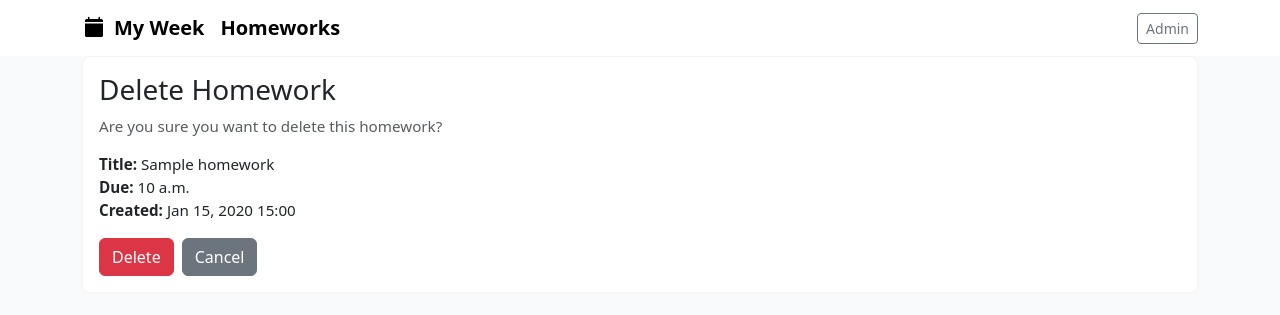
After one commit to AkmalNorqulov/LMS-M-for-olympiad-prep, a Django app: page /homeworks/1/delete/ in a window 1280 px wide. The commit adds this page. Shown: the top 315 px of the page. Run offline with Django 5.2, Linux system fonts and the light colour scheme; tables that the repository leaves empty hold one stand-in row (values such as "Sample post").

Commit message:
added homework delete

```diff
--- a/config/settings.py
+++ b/config/settings.py
@@ -107,7 +107,8 @@ AUTH_PASSWORD_VALIDATORS = [
 
 LANGUAGE_CODE = 'en-us'
 
-TIME_ZONE = 'UTC'
+# Set timezone to Uzbekistan (Tashkent)
+TIME_ZONE = 'Asia/Tashkent'
 
 USE_I18N = True
 
--- a/homeworks/models.py
+++ b/homeworks/models.py
@@ -1,9 +1,12 @@
 from django.db import models
+from django.utils import timezone
+from datetime import datetime, time
 
 class Homework(models.Model):
     title = models.CharField(max_length=200)
     description = models.TextField(blank=True)
-    due_time = models.CharField(max_length=50, blank=True)
+    due_date = models.DateField(null=True, blank=True)
+    due_time = models.TimeField(null=True, blank=True)
     created_at = models.DateTimeField(auto_now_add=True)
 
     class Meta:
@@ -11,3 +14,15 @@ class Homework(models.Model):
 
     def __str__(self):
         return self.title
+
+    def is_due_time_passed(self):
+        """Check if the due time has passed"""
+        if not self.due_date:
+            return False
+        try:
+            # Combine date and time (use midnight if time is not set)
+            due_time = self.due_time if self.due_time else time(0, 0, 0)
+            due_datetime = timezone.make_aware(datetime.combine(self.due_date, due_time))
+            return timezone.now() > due_datetime
+        except (ValueError, TypeError):
+            return False
--- /dev/null
+++ b/homeworks/templates/homeworks/homework_confirm_delete.html
@@ -0,0 +1,26 @@
+{% extends 'schedule/base.html' %}
+
+{% block content %}
+    <div class="card">
+        <div class="card-body">
+            <h3 class="card-title">Delete Homework</h3>
+            <p class="text-muted">Are you sure you want to delete this homework?</p>
+
+            <div class="mb-3">
+                <strong>Title:</strong> {{ homework.title }}<br>
+                {% if homework.due_time %}
+                    <strong>Due:</strong> {{ homework.due_time }}<br>
+                {% endif %}
+                <strong>Created:</strong> {{ homework.created_at|date:"M d, Y H:i" }}
+            </div>
+
+            <div class="d-flex gap-2">
+                <form method="post" style="display:inline;">
+                    {% csrf_token %}
+                    <button type="submit" class="btn btn-danger">Delete</button>
+                </form>
+                <a href="{% url 'homeworks:homeworks' %}" class="btn btn-secondary">Cancel</a>
+            </div>
+        </div>
+    </div>
+{% endblock %}
--- a/homeworks/urls.py
+++ b/homeworks/urls.py
@@ -1,9 +1,10 @@
 from django.urls import path
-from .views import homeworks, add_homework
+from .views import homeworks, add_homework, delete_homework
 
 app_name = 'homeworks'
 
 urlpatterns = [
     path('', homeworks, name='homeworks'),
     path('add/', add_homework, name='add_homework'),
+    path('<int:pk>/delete/', delete_homework, name='delete_homework'),
 ]
--- a/homeworks/views.py
+++ b/homeworks/views.py
@@ -1,4 +1,4 @@
-from django.shortcuts import render, redirect
+from django.shortcuts import render, redirect, get_object_or_404
 from .models import Homework
 from .forms import HomeworkForm
 
@@ -15,3 +15,10 @@ def add_homework(request):
     else:
         form = HomeworkForm()
     return render(request, 'homeworks/homework_form.html', {'form': form})
+
+def delete_homework(request, pk):
+    homework = get_object_or_404(Homework, pk=pk)
+    if request.method == 'POST':
+        homework.delete()
+        return redirect('homeworks:homeworks')
+    return render(request, 'homeworks/homework_confirm_delete.html', {'homework': homework})
```
Also changed, not shown: homeworks/forms.py (+5 -4 lines), homeworks/templates/homeworks/homework_form.html (+9 -3 lines), homeworks/templates/homeworks/homework_list.html (+12 -2 lines), db.sqlite3, homeworks/migrations/0002_homework_due_date_alter_homework_due_time.py (added).
